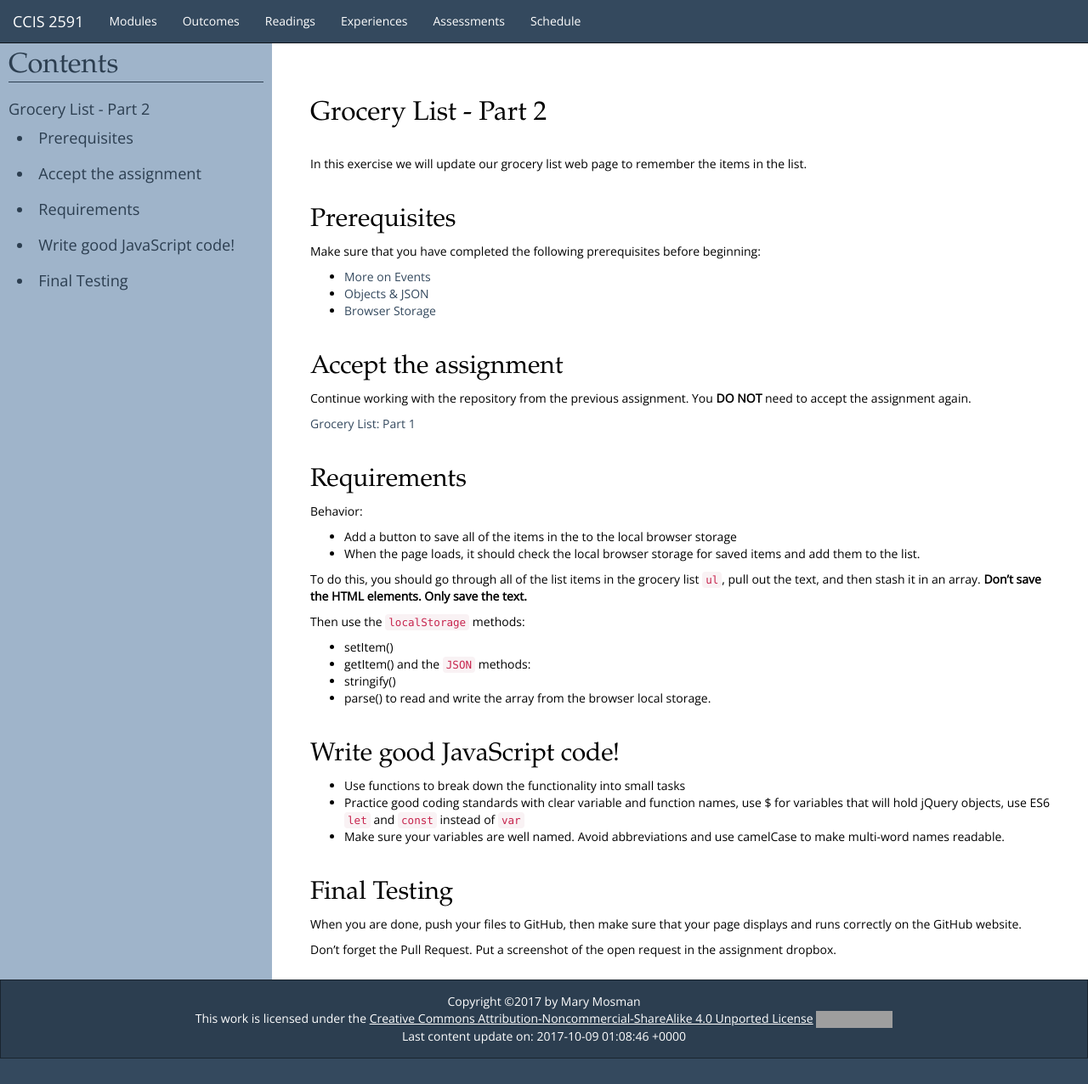
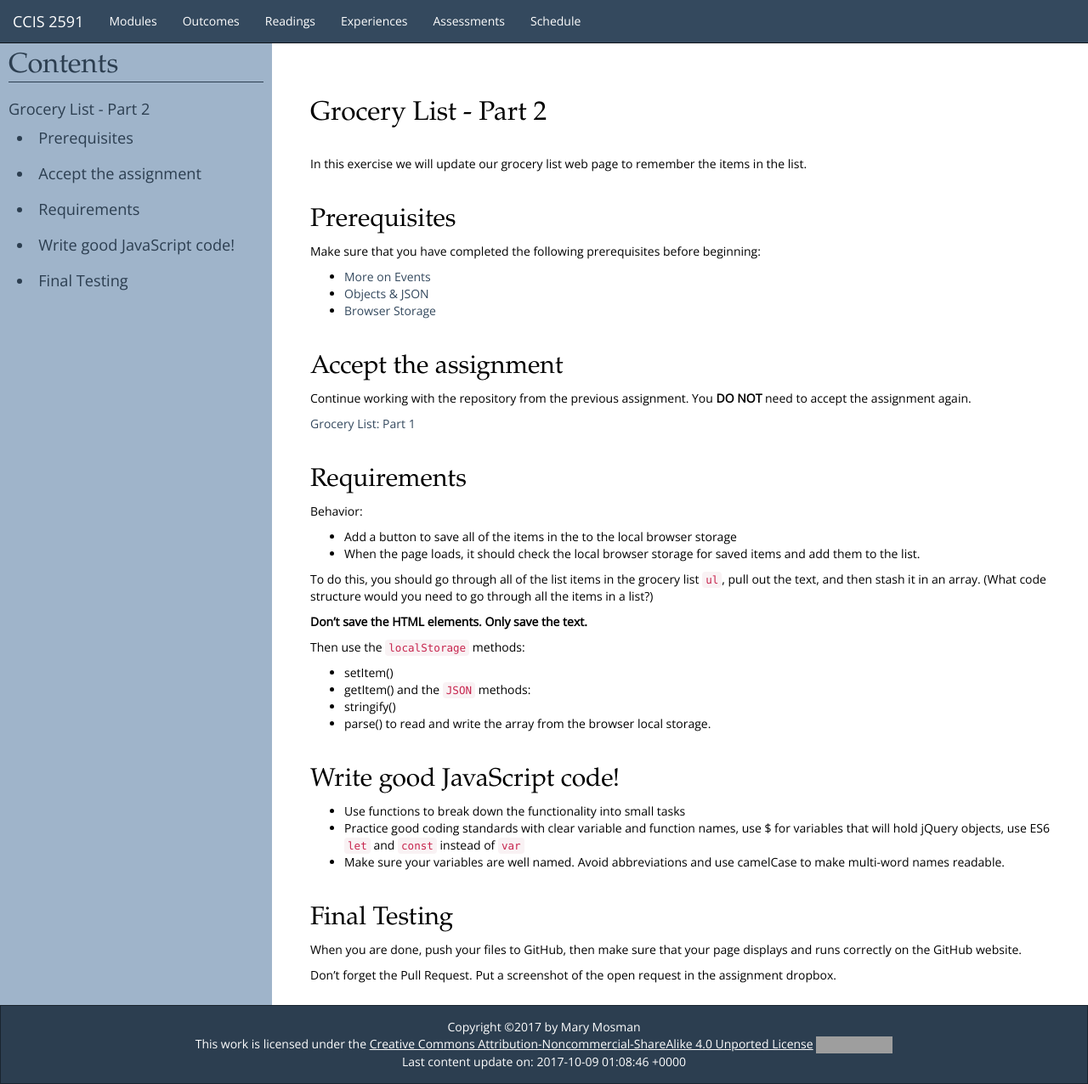
Before and after one commit to htc-ccis2591/fall-2017, a Jekyll site: the page built from _experiences/grocery-list-pt2.md, in a window 1280 px wide and 1276 px high. Shown: the whole window at 85% size. Built offline with Jekyll 4.4.1, drawn with Linux system fonts in a browser that asks for light colours; some web fonts are replaced; grey boxes are pictures that could not be loaded.

Commit message:
Update grocery-list-pt2.md

```diff
--- a/_experiences/grocery-list-pt2.md
+++ b/_experiences/grocery-list-pt2.md
@@ -24,7 +24,9 @@ Behavior:
 - Add a button to save all of the items in the to the local browser storage
 - When the page loads, it should check the local browser storage for saved items and add them to the list.
 
-To do this, you should go through all of the list items in the grocery list `ul`, pull out the text, and then stash it in an array. __Don't save the HTML elements.  Only save the text.__
+To do this, you should go through all of the list items in the grocery list `ul`, pull out the text, and then stash it in an array. (What code structure would you need to go through all the items in a list?)
+
+__Don't save the HTML elements.  Only save the text.__
 
 Then use the `localStorage` methods:
   - setItem()
```
